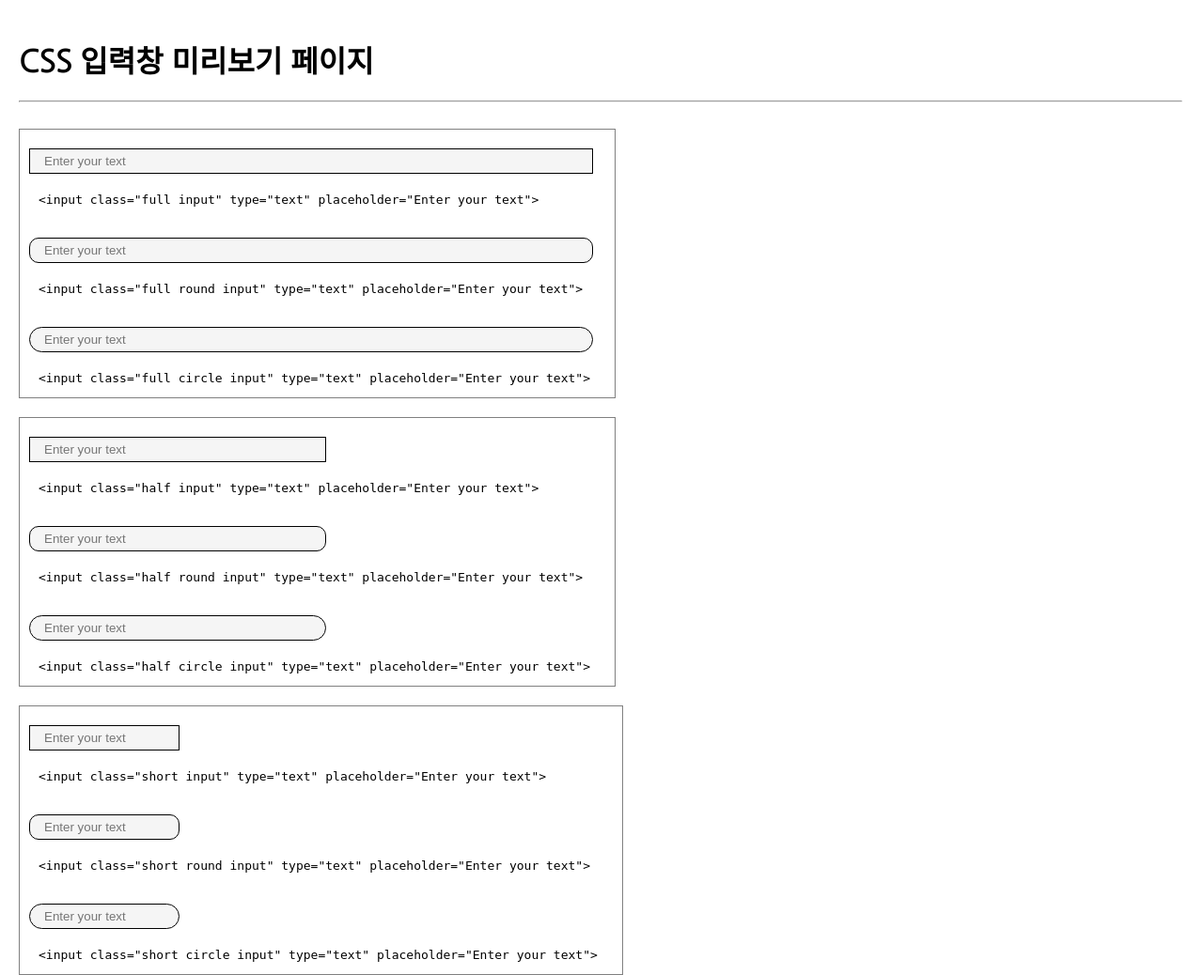
After one commit to minwook-shin/web-client-term-project, a PHP site: page /css/input_test.html in a window 1280 px wide. The commit adds this page. Shown: the whole page at 94% size. Run offline with PHP 8.4, Linux system fonts and the light colour scheme.

Commit message:
add input css

```diff
--- a/css/Style.css
+++ b/css/Style.css
@@ -118,5 +118,33 @@
     border: 10px soild black;
 }
 
+/* Input */
+
+.full {
+    width: 90%;
+}
+
+.half{
+    width: 45%;
+}
+
+.short{
+    width: 20%;
+}
+
+.input{
+    padding: 5px 15px 5px 15px;
+    display: inline-block;
+    border: 1px solid black;
+    background-color: whitesmoke;
+}
+
+.input:focus{
+    -webkit-transition: 0.5s;
+    transition: 0.5s;
+    background-color: lightgray;
+    border: 1px solid #555;
+}
+
 
 /* Navigation bar */
--- /dev/null
+++ b/css/input_test.html
@@ -0,0 +1,62 @@
+<!DOCTYPE html>
+<html lang="en">
+
+<head>
+    <meta charset="UTF-8">
+    <meta name="viewport" content="width=device-width, initial-scale=1.0">
+    <meta http-equiv="X-UA-Compatible" content="ie=edge">
+    <link rel="stylesheet" type="text/css" href="Style.css">
+    <style>
+        * {
+            margin-left: 10px;
+            margin-right: 10px;
+            margin-top: 20px;
+            padding-right: 2px;
+        }
+
+        div {
+            display: inline-block;
+            border: 1px solid gray;
+        }
+    </style>
+    <title>입력 테스트</title>
+</head>
+
+<body>
+    <h1>CSS 입력창 미리보기 페이지</h1>
+    <hr>
+    <div>
+        <input class="full input" type="text" placeholder="Enter your text">
+        <pre><XMP><input class="full input" type="text" placeholder="Enter your text"></XMP></pre>
+
+        <input class="full round input" type="text" placeholder="Enter your text">
+        <pre><XMP><input class="full round input" type="text" placeholder="Enter your text"></XMP></pre>
+
+        <input class="full circle input" type="text" placeholder="Enter your text">
+        <pre><XMP><input class="full circle input" type="text" placeholder="Enter your text"></XMP></pre>
+    </div>
+    <div>
+        <input class="half input" type="text" placeholder="Enter your text">
+        <pre><XMP><input class="half input" type="text" placeholder="Enter your text"></XMP></pre>
+
+        <input class="half round input" type="text" placeholder="Enter your text">
+        <pre><XMP><input class="half round input" type="text" placeholder="Enter your text"></XMP></pre>
+
+        <input class="half circle input" type="text" placeholder="Enter your text">
+        <pre><XMP><input class="half circle input" type="text" placeholder="Enter your text"></XMP></pre>
+    </div>
+    <div>
+        <input class="short input" type="text" placeholder="Enter your text">
+        <pre><XMP><input class="short input" type="text" placeholder="Enter your text"></XMP></pre>
+
+        <input class="short round input" type="text" placeholder="Enter your text">
+        <pre><XMP><input class="short round input" type="text" placeholder="Enter your text"></XMP></pre>
+
+        <input class="short circle input" type="text" placeholder="Enter your text">
+        <pre><XMP><input class="short circle input" type="text" placeholder="Enter your text"></XMP></pre>
+    </div>
+
+
+</body>
+
+</html>
```
Also changed, not shown: README.md.
